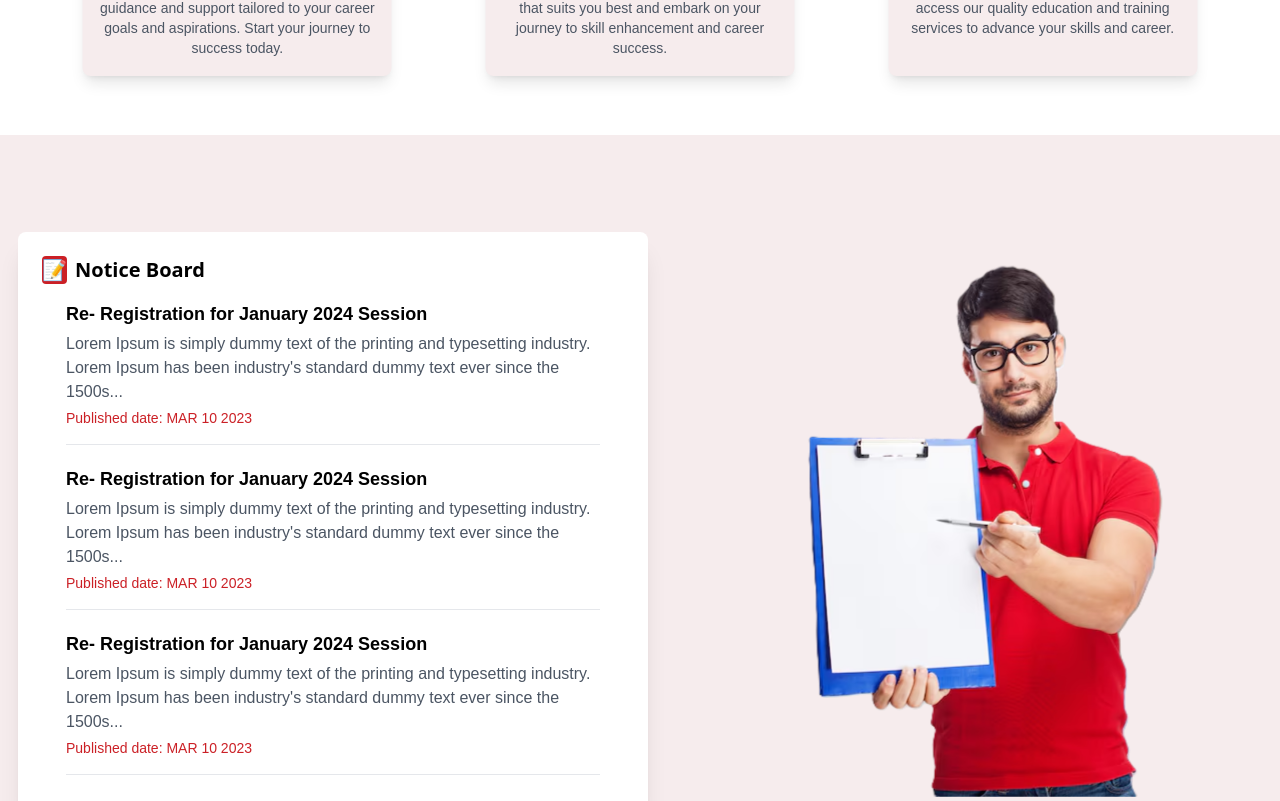
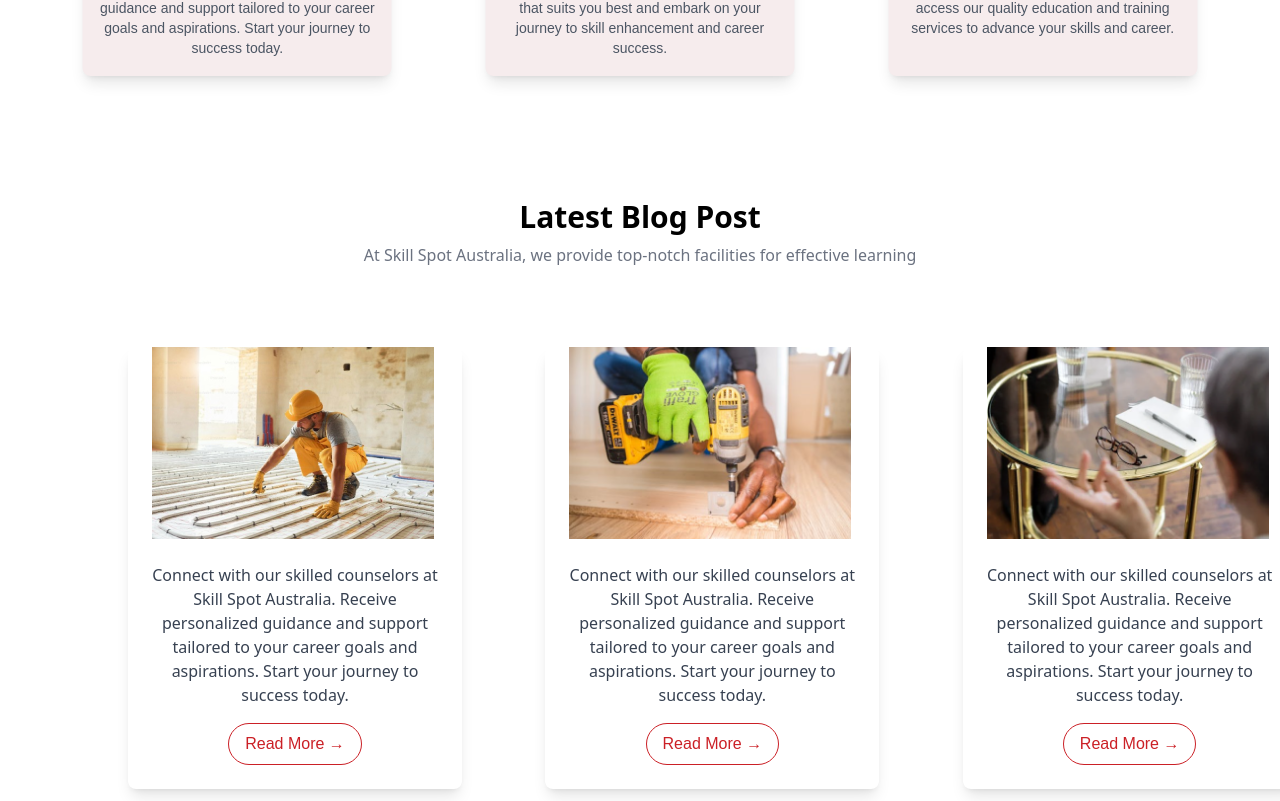
Before and after one commit to RojuGhimire/SkillSpotAus, a React (Vite) app: page / in a window 1280 px wide. Shown: the part 3536-4337 px from the top of the page. Built offline with nearby package versions, Linux system fonts and the light colour scheme.

Commit message:
added blog section

```diff
--- a/src/Pages/About.tsx
+++ b/src/Pages/About.tsx
@@ -20,16 +20,13 @@ const About: React.FC = () => {
     <div className="w-full">
       <Header />
       <img src="/About.png" alt="" className="w-full" />
-      <section className="flex  flex-col  lg:flex-row items-center lg:items-start p-6  sm:p-8 lg:px-20 lg:h-auto lg:p-16">
+      <section className="flex flex-col lg:flex-row items-center lg:items-start p-6  sm:p-8 lg:px-20 lg:h-auto lg:p-16">
       <div className="flex flex-col lg:flex-row lg:-mt-8">
         {/* Left Content */}
         <motion.div
           className="lg:w-1/2 space-y-4 sm:space-y-6"
           initial={{ opacity: 0, x: -50 }}
-            animate={{
-              opacity: leftContentInView ? 1 : 0,
-              x: leftContentInView ? 0 : -50,
-            }}
+          animate={{ opacity: leftContentInView ? 1 : 0, x: leftContentInView ? 0 : -50 }}
           transition={{ duration: 3 }}
           ref={leftContentRef}
         >
@@ -37,70 +34,70 @@ const About: React.FC = () => {
             <h2 className="text-secondary leading-[22px] sm:leading-[30px] text-lg sm:text-xl font-bold">
               Skill Spot Australia
             </h2>
-              <h1 className="text-2xl sm:text-3xl font-bold text-gray-800">
-                Who Are We?
-              </h1>
+            <h1 className="text-2xl sm:text-3xl font-bold text-gray-800">Who Are We?</h1>
           </div>
           <div className="mx-auto">
             <p className="text-[#6C757D] text-[15px] sm:text-[17px] font-semibold leading-[25px] sm:leading-[28px] text-left lg:mb-8">
-                Skill Spot Australia is not just an educational consultant;
-                we're your partners in success. With a focus on Recognition of
-                Prior Learning (RPL), training and qualifications, we’re your
-                gateway to certifications across Australia.
+              Skill Spot Australia is not just an educational consultant; we're
+              your partners in success. With a focus on Recognition of Prior
+              Learning (RPL), training and qualifications, we’re your gateway to
+              certifications across Australia.
+            </p>
+            <p className="text-[#6C757D] text-[15px] sm:text-[17px] font-semibold leading-[25px] sm:leading-[28px] text-left lg:mb-8">
+              We understand that each individual's journey is unique. That's why
+              we're committed to providing personalized guidance and support
+              every step of the way. Whether you're aiming to advance in your
+              career or embark on a new educational path, we're here to empower
+              you. Join us on this transformative journey and let Skill Spot
+              Australia be your guide to achieving your aspirations.
             </p>
             <p className="text-[#6C757D] text-[15px] sm:text-[17px] font-semibold leading-[25px] sm:leading-[28px] text-left">
-                We understand that each individual's journey is unique. That's
-                why we're committed to providing personalized guidance and
-                support every step of the way. Whether you're aiming to advance
-                in your career or embark on a new educational path, we're here
-                to empower you. Join us on this transformative journey and let
-                Skill Spot Australia be your guide to achieving your
-                aspirations.
+              We understand that each individual's journey is unique. That's why
+              we're committed to providing personalized guidance and support
+              every step of the way. Whether you're aiming to advance in your
+              career or embark on a new educational path, we're here to empower
+              you. Join us on this transformative journey and let Skill Spot
+              Australia be your guide to achieving your aspirations.
             </p>
              </div>
-
-            <motion.button
-              whileHover={{
-                scale: 1.1,
-                backgroundColor: "#001B6A",
-                color: "#fff",
-                borderColor: "#001B6A",
-              }}
-              className="w-[110px] sm:w-[117px] h-[36px] sm:h-[38px] gap-[10px] border border-secondary hover:border-white hover:bg-primary font-semibold rounded-lg text-secondary hover:text-white bg-white transition-all duration-300"
-            >
-              Explore more
-            </motion.button>
+             {/* <div className="h flex gap-10 w-full">
+<div>
+  <h3>Our Mission & Vision</h3>
+  <p> Lorem ipsum dolor sit amet consectetur. Nam feugiat sagittis dignissim elit. Lorem proin enim dictum aliquet pellentesque eget tincidunt posuere. Dignissim sit sed at sit ac volutpat id ac diam. Aliquam augue vitae at augue varius tincidunt egestas vulputate. Nibh a ut volutpat cursus ultrices id purus .</p>
+</div>
+<div>
+  <h3>Our Mission & Vision</h3>
+  <p> Lorem ipsum dolor sit amet consectetur. Nam feugiat sagittis dignissim elit. Lorem proin enim dictum aliquet pellentesque eget tincidunt posuere. Dignissim sit sed at sit ac volutpat id ac diam. Aliquam augue vitae at augue varius tincidunt egestas vulputate. Nibh a ut volutpat cursus ultrices id purus .</p>
+</div>
+</div> */}
         </motion.div>
 
         {/* Right Content - Image and Call to Action */}
         <motion.div
           className="lg:w-1/2 sm:ml-5 flex flex-col items-center lg:items-end mt-12 sm:mt-16 lg:mt-0"
           initial={{ opacity: 0, x: 100 }}
-            animate={{
-              opacity: rightContentInView ? 1 : 0,
-              x: rightContentInView ? 0 : 100,
-            }}
+          animate={{ opacity: rightContentInView ? 1 : 0, x: rightContentInView ? 0 : 100 }}
           transition={{ duration: 4, delay: 0.5 }}
           ref={rightContentRef}
         >
           <img
-              src="/hero.png"
+            src="/he2.png"
             alt="Who Are We"
-              className="w-full sm:w-[900px] lg:w-[700px] mt-0 lg:mt-20 h-auto sm:h-[400px] lg:h-[425px] object-cover"
+            className="w-full sm:w-[900px] lg:w-[700px] mt-0 lg:mt-20 h-auto sm:h-[400px] lg:h-[543px] object-cover"
           />
-            <motion.div
+          {/* <motion.div
             className="-mt-8 sm:-mt-10 bg-white rounded-xl shadow-lg items-center justify-center p-4 border-l-4 sm:w-[320px] md:w-[364px] h-[75px] sm:h-[85px] sm:top-[350px] lg:left-[35px] text-secondary hover:bg-primary hover:text-white border-secondary transition-all duration-300"
             whileHover={{ scale: 1.05 }}
-            >
-              <div className="w-full">
+          > */}
+            {/* <div className="w-full">
               <h2 className="font-overpass text-[16px] sm:text-[18.17px] font-semibold leading-[22px] sm:leading-[23px] text-left">
                 We Build for your comfort
               </h2>
               <p className="font-overpass font-bold text-base sm:text-lg">
                 Call: +61 450 545 073
               </p>
-              </div>
-            </motion.div>
+            </div> */}
+          {/* </motion.div> */}
         </motion.div>
       </div>
     </section>
--- a/src/Pages/Homepage.tsx
+++ b/src/Pages/Homepage.tsx
@@ -11,6 +11,7 @@ import MainComponent from "../components/sections/Notice";
 import Testimonials from "../components/sections/Testimonial";
 import FAQ from "../components/sections/FAQ";
 import { Footer2 } from "../components/sections/Footer2";
+import BlogPostSection from "@/components/sections/BlogSection";
 const Homepage: React.FC = () => {
   return (
     <RootLayout>
@@ -20,6 +21,7 @@ const Homepage: React.FC = () => {
         <Hero2 />
         <CourseGrid />
         <Services />
+        <BlogPostSection />
         <MainComponent />
         <Testimonials />
         <ContactSection />
--- /dev/null
+++ b/src/components/sections/BlogSection.tsx
@@ -0,0 +1,67 @@
+import React from "react";
+
+const BlogPostSection: React.FC = () => {
+  const posts = [
+    {
+      id: 1,
+      imgSrc: "/work.png",
+      description:
+        "Connect with our skilled counselors at Skill Spot Australia. Receive personalized guidance and support tailored to your career goals and aspirations. Start your journey to success today.",
+    },
+    {
+      id: 2,
+      imgSrc: "/Car.png",
+      description:
+        "Connect with our skilled counselors at Skill Spot Australia. Receive personalized guidance and support tailored to your career goals and aspirations. Start your journey to success today.",
+    },
+    {
+      id: 3,
+      imgSrc: "/cou.png",
+      description:
+        "Connect with our skilled counselors at Skill Spot Australia. Receive personalized guidance and support tailored to your career goals and aspirations. Start your journey to success today.",
+    },
+  ];
+
+  return (
+    <section className="py-16 bg-white">
+      <div className="container mx-auto text-center">
+        {/* Section Heading */}
+        <h2 className="text-3xl font-bold mb-2">Latest Blog Post</h2>
+        <p className="text-gray-500 mb-20">
+          At Skill Spot Australia, we provide top-notch facilities for effective learning
+        </p>
+
+        {/* Blog Post Grid */}
+        <div className="  ">
+        <div className="grid grid-cols-1 md:grid-cols-3 lg:ml-32  gap-[100px]">
+          {posts.map((post) => (
+            <div
+              key={post.id}
+              className="bg-white hover:bg-[#F6ECED]  w-[334px] shadow-lg rounded-lg "
+            >
+                <div className="items-center justify-center ml-6  ">
+              {/* Image */}
+              <img
+                src={post.imgSrc}
+                alt="Blog Post"
+                className="w-[282px]  h-48 object-cover "
+              />
+              </div>
+
+              {/* Content */}
+              <div className="p-6">
+                <p className="text-gray-700 mb-4">{post.description}</p>
+                <button className="text-secondary bg-white border border-secondary hover:border-white px-4 py-2 rounded-full hover:bg-primary hover:text-white font-overpass  transition duration-200">
+                  Read More →
+                </button>
+              </div>
+            </div>
+          ))}
+        </div>
+        </div>
+      </div>
+    </section>
+  );
+};
+
+export default BlogPostSection;
```
Also changed, not shown: public/work.png (added). Lines whose indentation alone changed are shown as unchanged.
